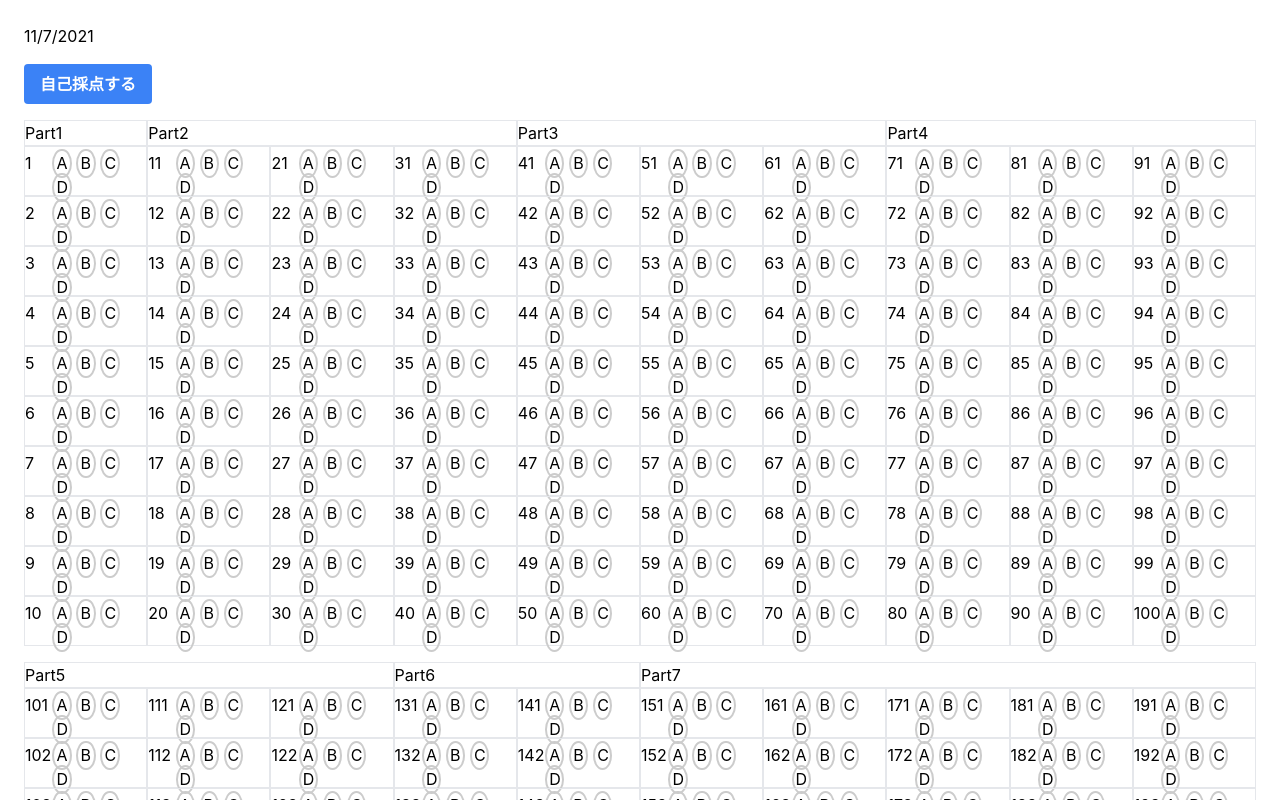
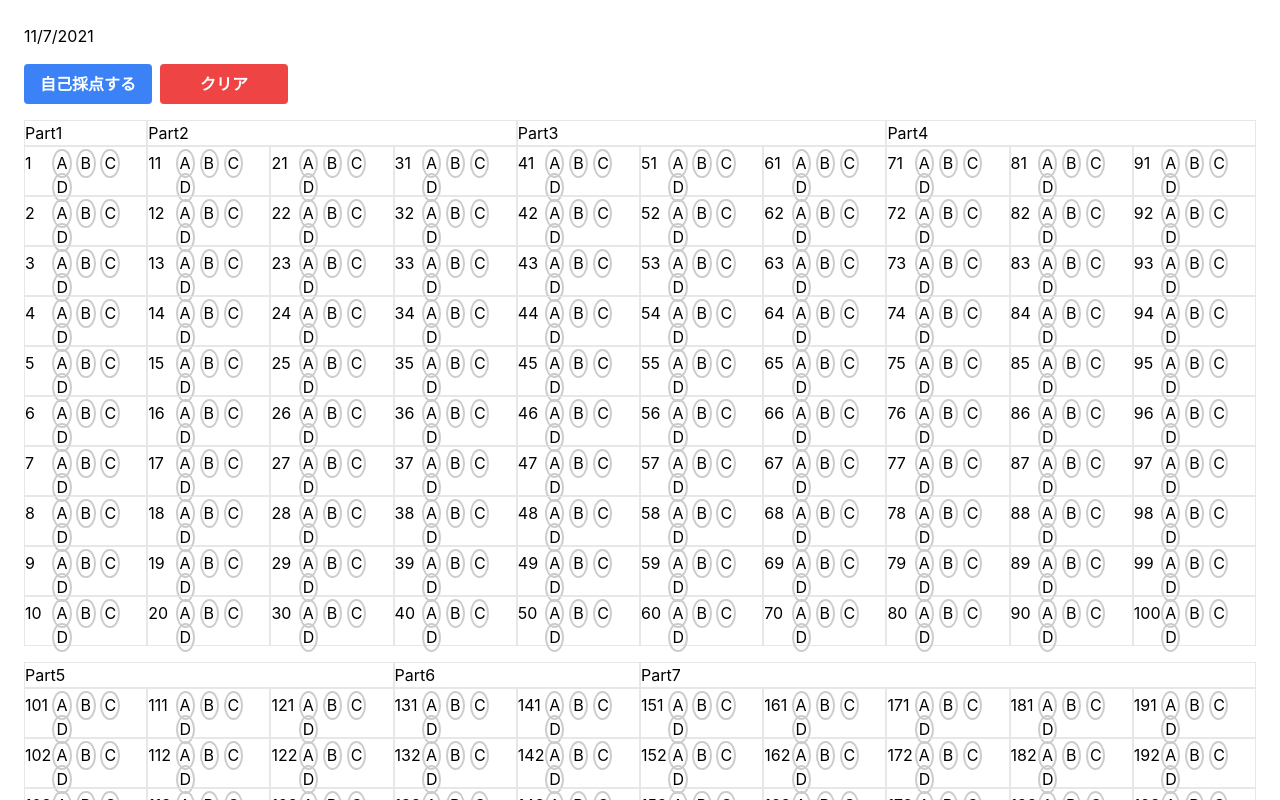
Before and after one commit to hiy/marksheet, a Next.js app: page / in a window 1280 px wide. Shown: the top 800 px of the page. Built offline with nearby package versions, Linux system fonts and the light colour scheme.

Commit message:
Fix README and Add clear button

```diff
--- a/pages/index.tsx
+++ b/pages/index.tsx
@@ -20,6 +20,12 @@ const Home: NextPage = () => {
     const newUserAnswers = { ...userAnswers };
     newUserAnswers[questionNumber] = answerIndex;
     setUserAnswers(newUserAnswers);
+  };
+
+  const clearAnswer = () => {
+    if (scoringMode) return false;
+    if (!confirm("Are you sure? ")) return false;
+    setUserAnswers({});
   };
 
   const handleScoring = (questionNumber: number, result: boolean) => {
@@ -136,6 +142,12 @@ const Home: NextPage = () => {
                     setScoringMode(true);
                   }}>
                   自己採点する
+                </button>
+
+                <button
+                  className="bg-red-500 hover:bg-red-700 text-white font-bold py-2 px-4 rounded w-32 ml-2"
+                  onClick={clearAnswer}>
+                  クリア
                 </button>
               </div>
             )}
```
Also changed, not shown: 1 other file (tests, documents, lock files or other folders).
